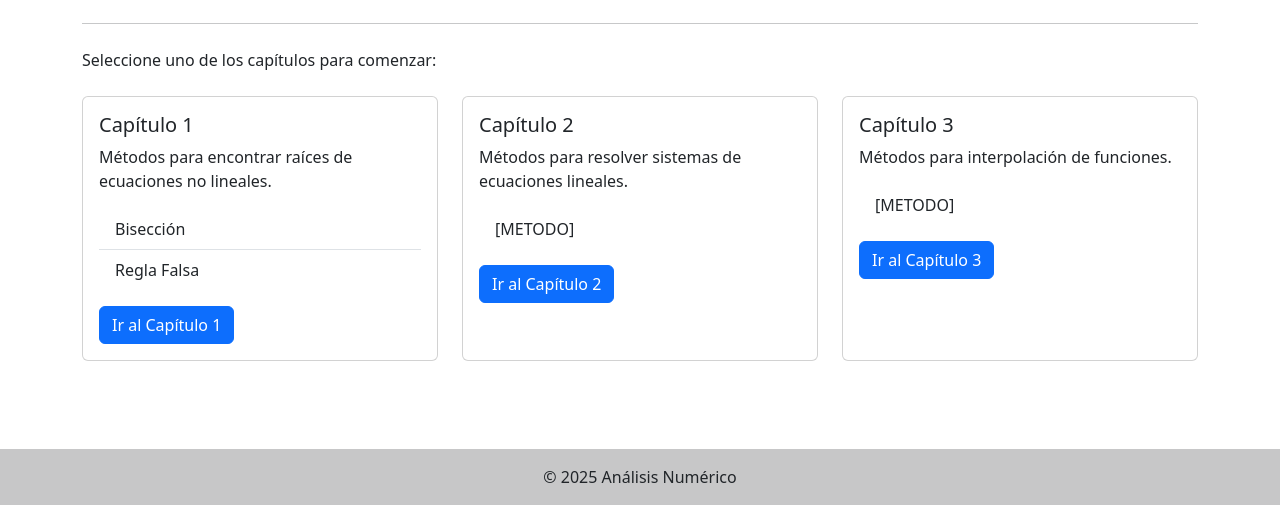
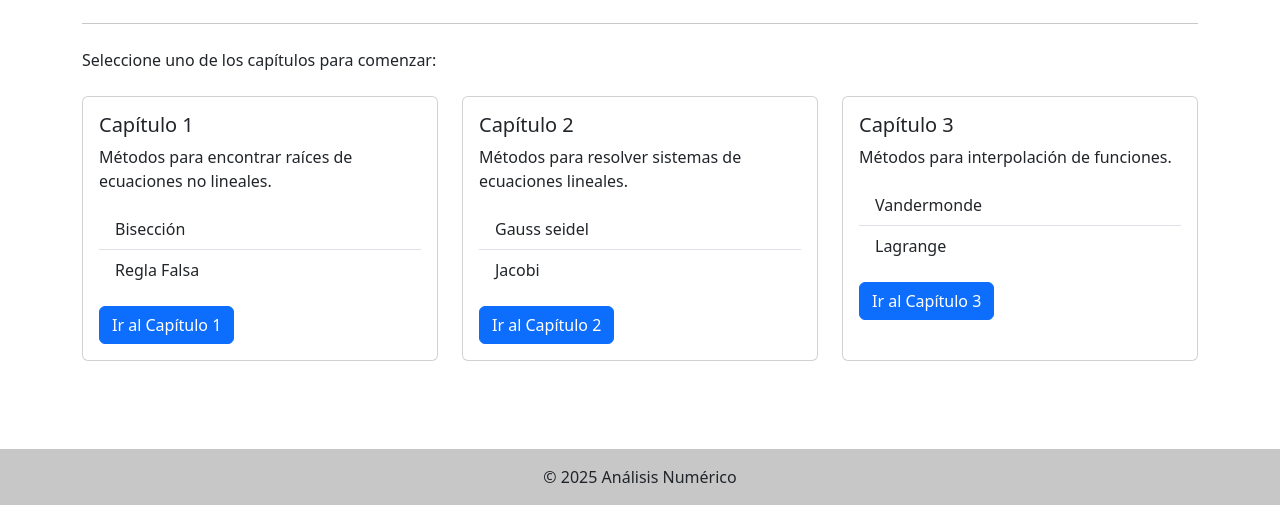
Before and after one commit to camilomonsalvem/Analisis-Numerico, a Django app: page / in a window 1280 px wide. Shown: the part 277-800 px from the top of the page. Run offline with Django 5.2, Linux system fonts and the light colour scheme.

Commit message:
Completo

```diff
--- a/templates/home/index.html
+++ b/templates/home/index.html
@@ -31,7 +31,8 @@
                 <h5 class="card-title">Capítulo 2</h5>
                 <p class="card-text">Métodos para resolver sistemas de ecuaciones lineales.</p>
                 <ul class="list-group list-group-flush mb-3">
-                    <li class="list-group-item">[METODO]</li>
+                    <li class="list-group-item">Gauss seidel</li>
+                    <li class="list-group-item">Jacobi</li>
                 </ul>
                 <a href="{% url 'metodos_numericos:capitulo2' %}" class="btn btn-primary">Ir al Capítulo 2</a>
             </div>
@@ -44,7 +45,8 @@
                 <h5 class="card-title">Capítulo 3</h5>
                 <p class="card-text">Métodos para interpolación de funciones.</p>
                 <ul class="list-group list-group-flush mb-3">
-                    <li class="list-group-item">[METODO]</li>
+                    <li class="list-group-item">Vandermonde</li>
+                    <li class="list-group-item">Lagrange</li>
                 </ul>
                 <a href="{% url 'metodos_numericos:capitulo3' %}" class="btn btn-primary">Ir al Capítulo 3</a>
             </div>
```
